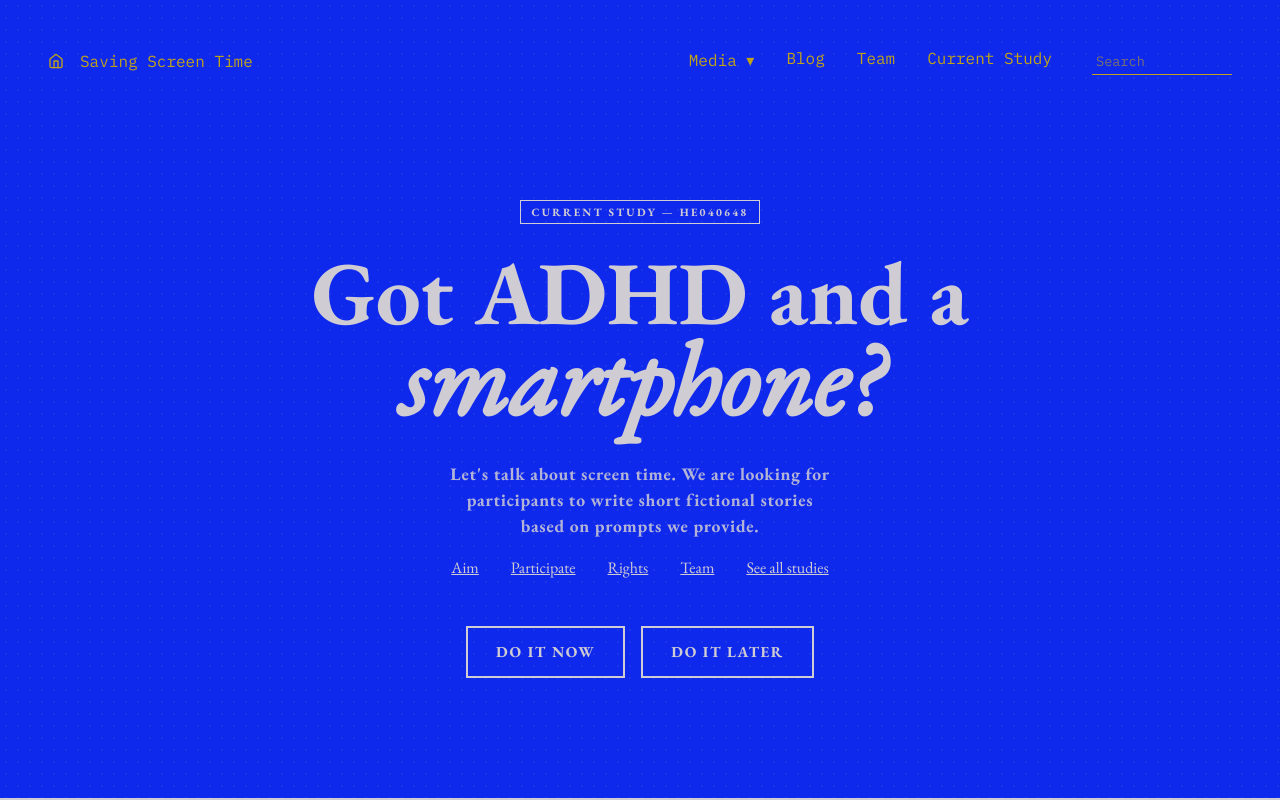
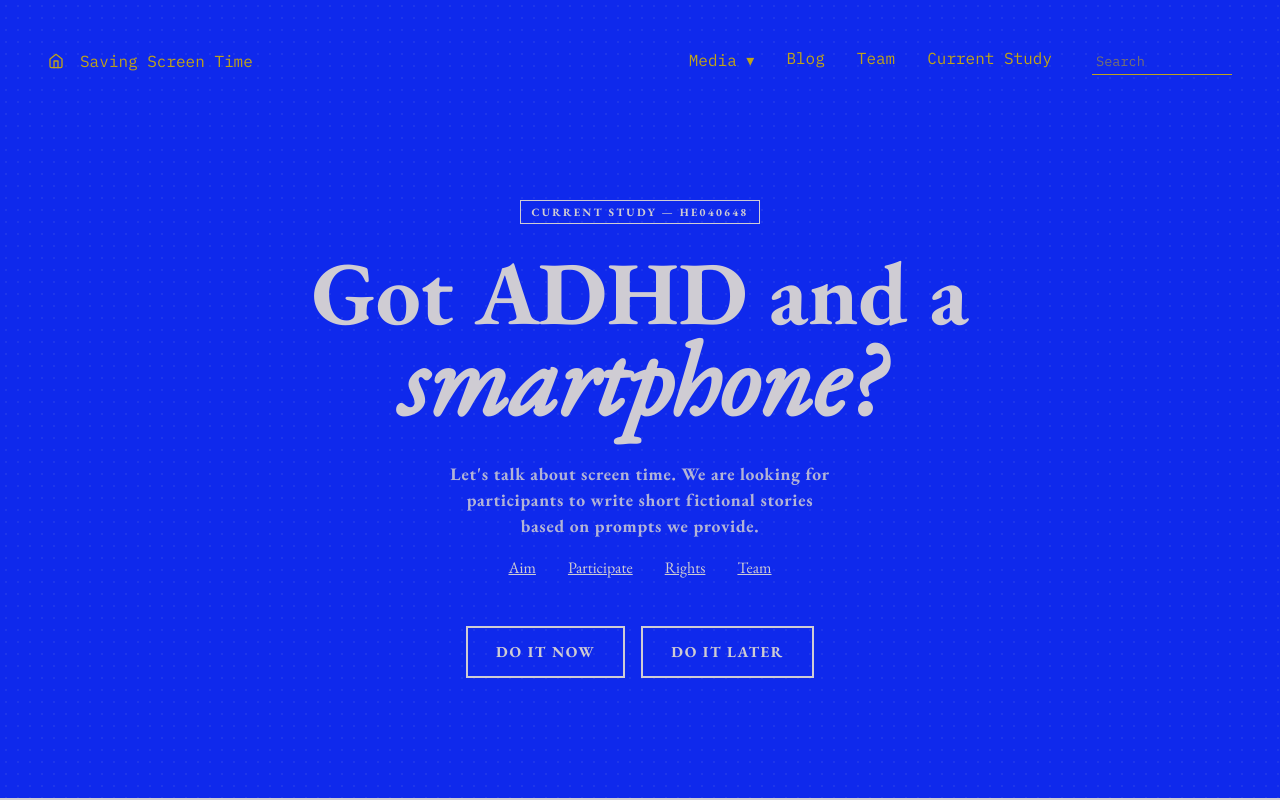
Before and after one commit to EthanSheafMorrison/Saving-Screen-Time, a Next.js app in the folder saving-screen-time-nextjs/: page /Study in a window 1280 px wide. Shown: the top 800 px of the page. Built offline with nearby package versions, Linux system fonts and the light colour scheme; no server answers.

Commit message:
remove studies

```diff
--- a/saving-screen-time-nextjs/src/app/(site)/Study/page.tsx
+++ b/saving-screen-time-nextjs/src/app/(site)/Study/page.tsx
@@ -75,7 +75,7 @@ export default function StudyPage() {
           <a href="#help" onClick={(e) => { e.preventDefault(); scrollTo("help"); }}>Participate</a>
           <a href="#rights" onClick={(e) => { e.preventDefault(); scrollTo("rights"); }}>Rights</a>
           <a href="#team" onClick={(e) => { e.preventDefault(); scrollTo("team"); }}>Team</a>
-          <Link href="/Studies">See all studies</Link>
+          {/* <Link href="/Studies">See all studies</Link> */}
         </div>
           <div className="hero-cta">
             <a href="https://vuw.qualtrics.com/jfe/form/SV_2blzJ2WlveoVi4u" className="study-btn" target="_blank" rel="noopener noreferrer">
```
Also changed, not shown: 1 other file (tests, documents, lock files or other folders).
